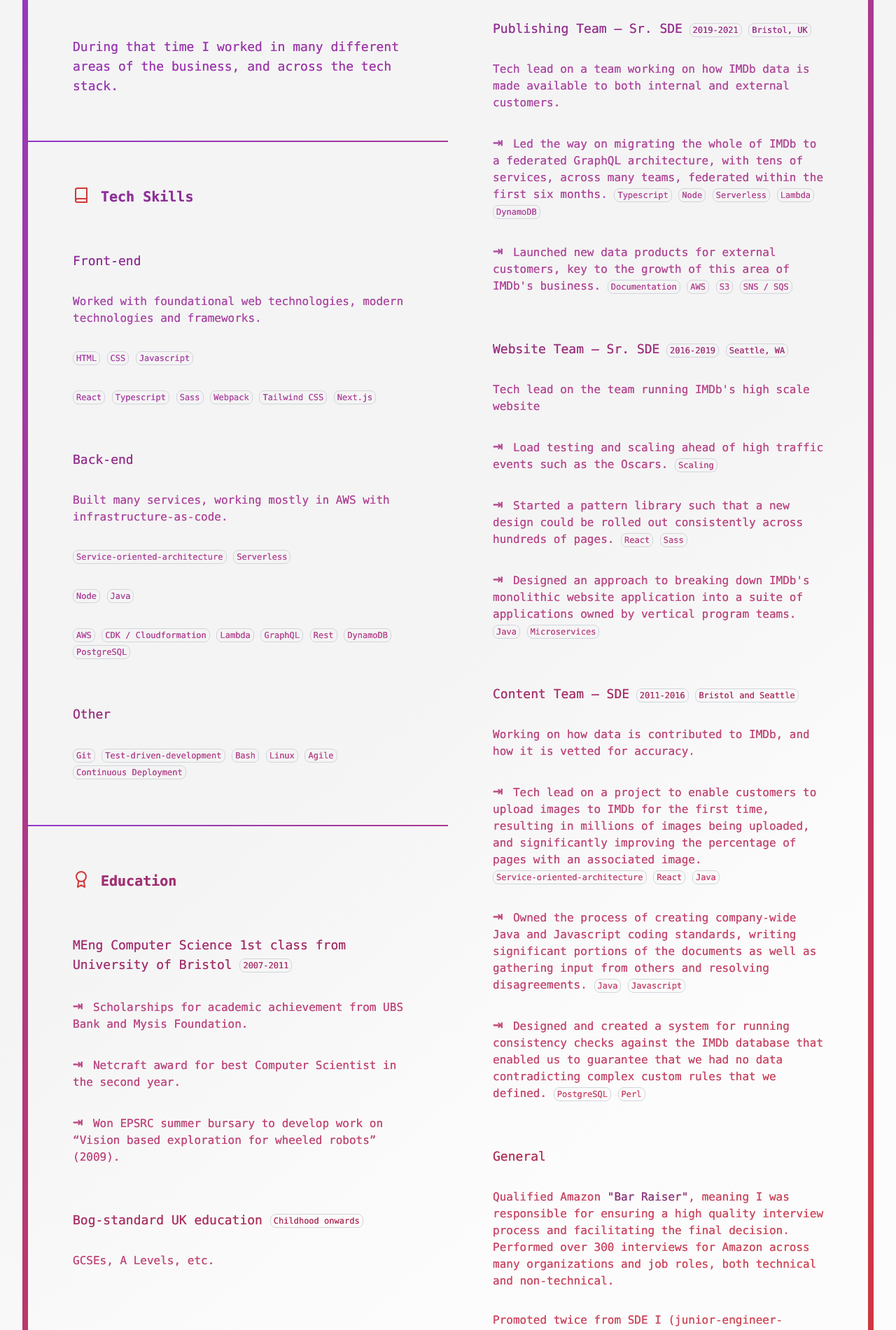
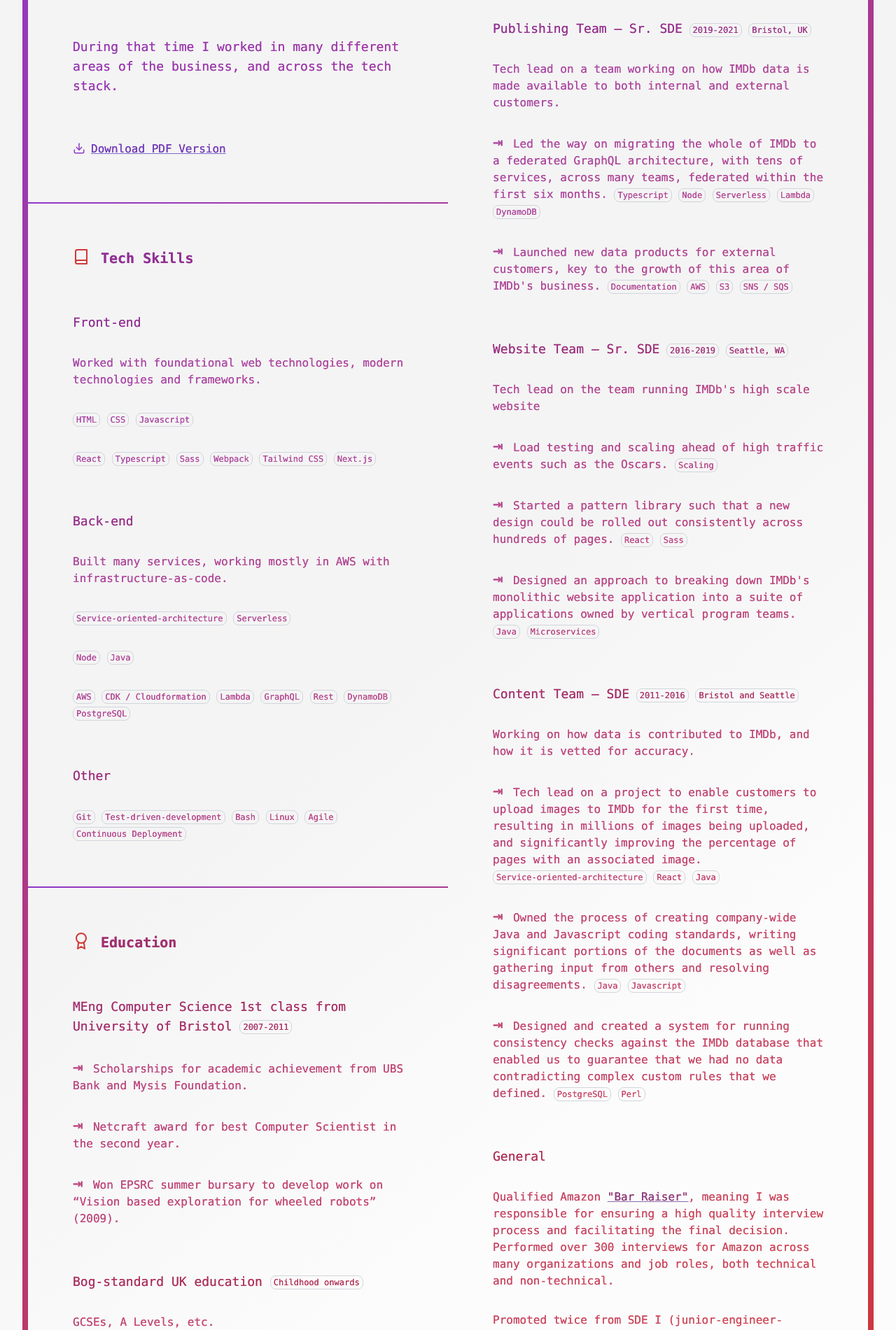
Before and after one commit to mjwbenton/mattb.tech, a Next.js app in the folder website/: page /cv in a window 1280 px wide. Shown: the part 399-2300 px from the top of the page at 70% size. Built offline with nearby package versions, Linux system fonts and the light colour scheme.

Commit message:
Add CV download link

```diff
--- a/website/components/ContentBox.tsx
+++ b/website/components/ContentBox.tsx
@@ -31,15 +31,17 @@ export default function ContentBox({
 export function Content({
   children,
   important = false,
+  className = "",
 }: {
   children: React.ReactNode;
   important?: boolean;
+  className?: string;
 }) {
   return (
     <p
       className={`text-white print:text-black print:text-opacity-100 ${
         important ? "text-opacity-0 text-lg" : "text-opacity-10 text-base"
-      }`}
+      } ${className}`}
     >
       <span>{children}</span>
     </p>
--- a/website/components/ExternalLink.tsx
+++ b/website/components/ExternalLink.tsx
@@ -8,7 +8,7 @@ export function ExternalLink({
   return (
     <a
       href={href}
-      className="text-blue-700 text-opacity-40 print:text-black print:text-opacity-100"
+      className="text-blue-700 text-opacity-40 print:text-black print:text-opacity-100 underline print:no-underline"
     >
       {children}
     </a>
--- a/website/pages/cv.tsx
+++ b/website/pages/cv.tsx
@@ -1,5 +1,5 @@
 import React from "react";
-import { Award, Book, Briefcase } from "react-feather";
+import { Award, Book, Briefcase, Download } from "react-feather";
 import ContentBox, {
   Content,
   ContentBoxHeading,
@@ -21,6 +21,10 @@ export default function CV() {
         <Content important>
           During that time I worked in many different areas of the business, and
           across the tech stack.
+        </Content>
+        <Content className="print:hidden">
+          <Icon inline component={Download} />
+          <ExternalLink href="/cv.pdf">Download PDF Version</ExternalLink>
         </Content>
       </ContentBox>
       <ContentBox float="right" border>
```
Also changed, not shown: 1 other file (tests, documents, lock files or other folders).
